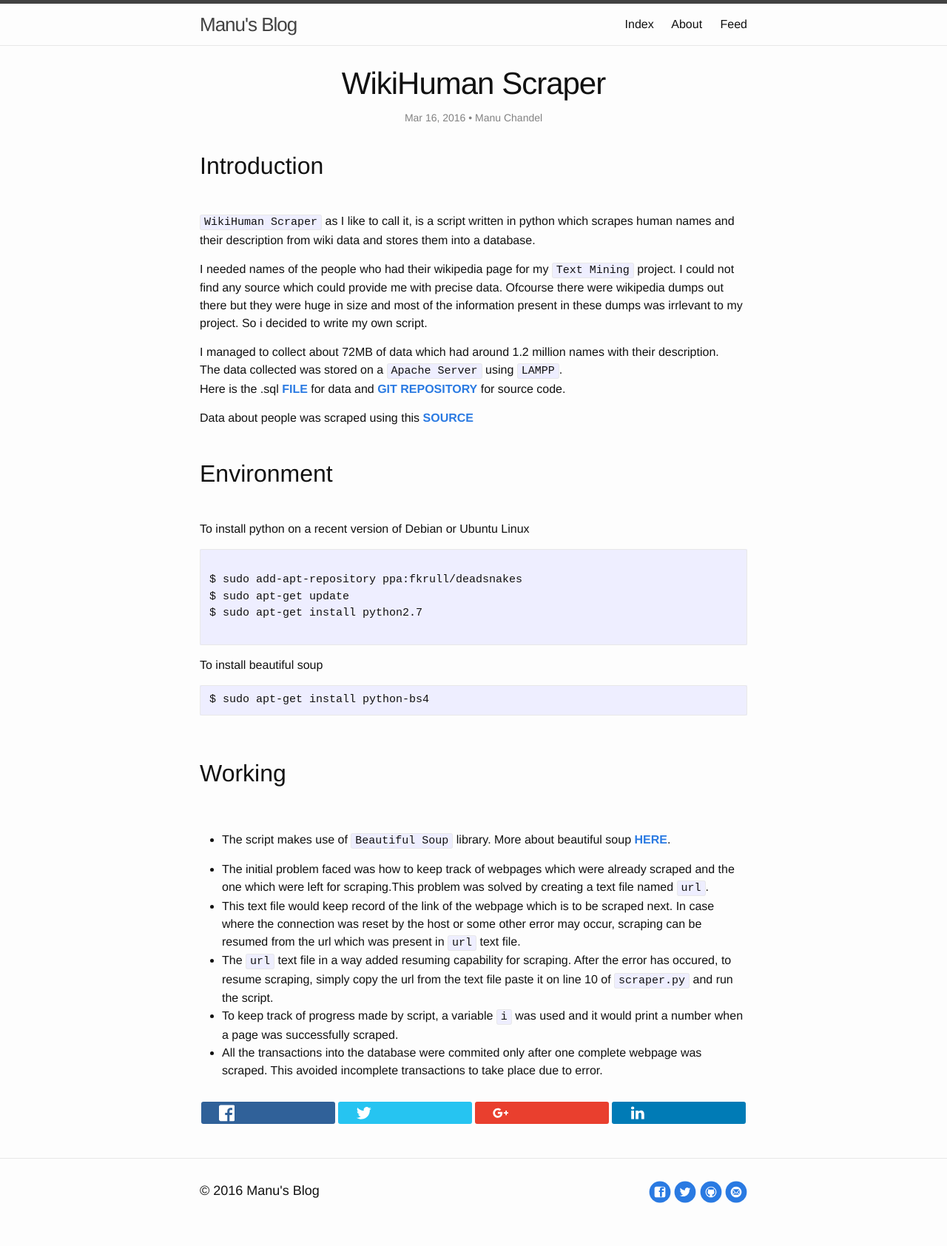
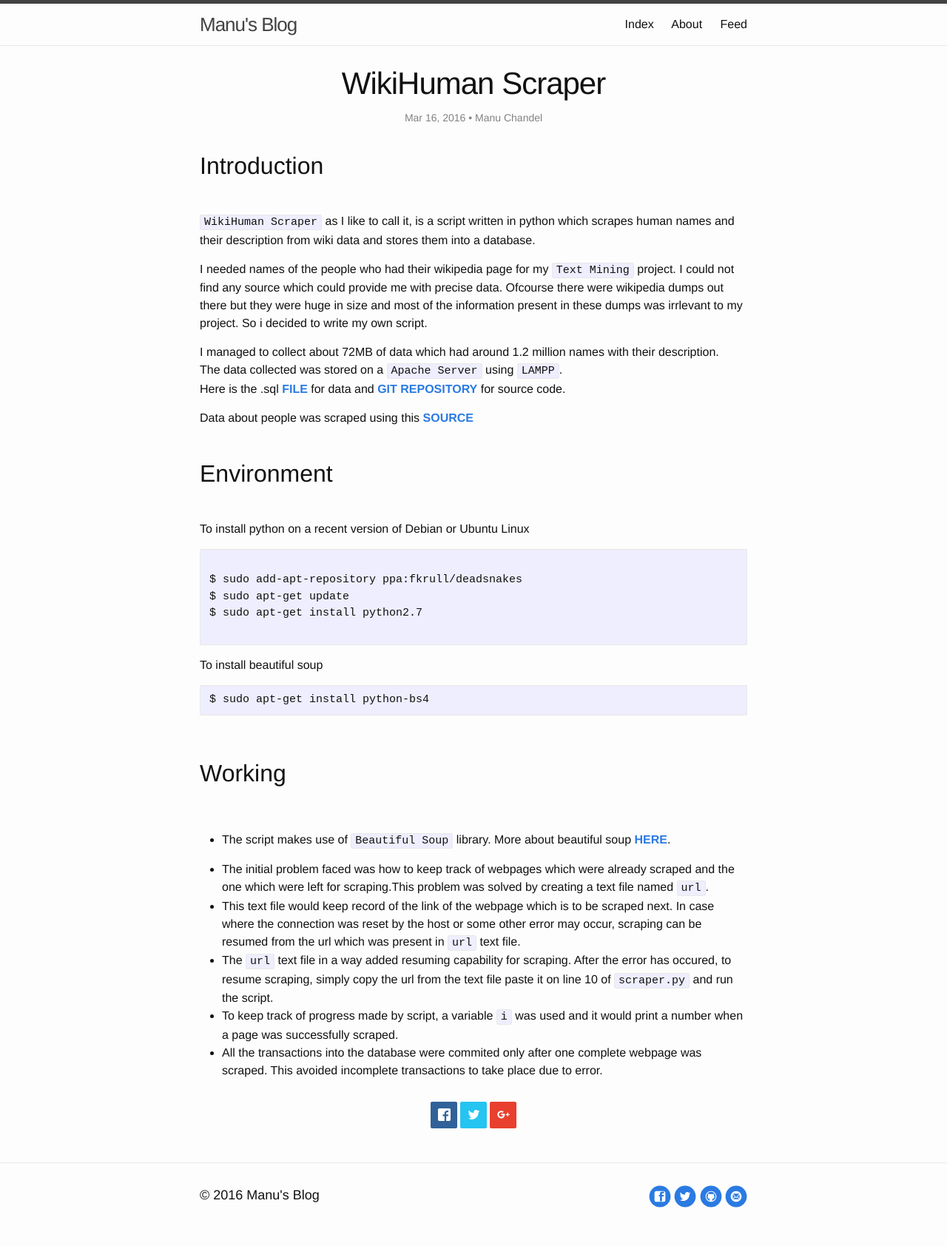
Before and after one commit to manuchandel/manuchandel.github.io, a Jekyll site: the page built from _posts/2016-03-16-WikiHumanScraper.md, in a window 1280 px wide. Shown: the whole page at 74% size. Built offline with Jekyll 4.4.1, drawn with Linux system fonts in a browser that asks for light colours; nearby versions of some CDN libraries; comment, search, counter and statistics services are not loaded.

Commit message:
adjusted width and aligned to center

```diff
--- a/_includes/sharing.html
+++ b/_includes/sharing.html
@@ -1,4 +1,4 @@
-<div style="margin-bottom: 1em;" >
+<div style="width:120px; margin: 1em auto 1em ; text-align:left;" >
   <ul class="rrssb-buttons rrssb-1">
 
     <li class="rrssb-facebook">
@@ -24,21 +24,14 @@
         <!--<span class="rrssb-text">twitter</span>-->
       </a>
     </li>
+
      <li class="rrssb-googleplus">
       <a href="https://plus.google.com/share?url={{ site.url }}{{ page.url }}" rel="nofollow" target="_blank" title="Share on Google+" class="popup">
         <span class="rrssb-icon">
-          <svg xmlns="http://www.w3.org/2000/svg" width="24" height="24" viewBox="0 0 24 24"><path d="M21 8.29h-1.95v2.6h-2.6v1.82h2.6v2.6H21v-2.6h2.6v-1.885H21V8.29zM7.614 10.306v2.925h3.9c-.26 1.69-1.755 2.925-3.9 2.925-2.34 0-4.29-2.016-4.29-4.354s1.885-4.353 4.29-4.353c1.104 0 2.014.326 2.794 1.105l2.08-2.08c-1.3-1.17-2.924-1.883-4.874-1.883C3.65 4.586.4 7.835.4 11.8s3.25 7.212 7.214 7.212c4.224 0 6.953-2.988 6.953-7.082 0-.52-.065-1.104-.13-1.624H7.614z"/></svg>            </span>
+          <svg xmlns="http://www.w3.org/2000/svg" width="24" height="24" viewBox="0 0 24 24"><path d="M21 8.29h-1.95v2.6h-2.6v1.82h2.6v2.6H21v-2.6h2.6v-1.885H21V8.29zM7.614 10.306v2.925h3.9c-.26 1.69-1.755 2.925-3.9 2.925-2.34 0-4.29-2.016-4.29-4.354s1.885-4.353 4.29-4.353c1.104 0 2.014.326 2.794 1.105l2.08-2.08c-1.3-1.17-2.924-1.883-4.874-1.883C3.65 4.586.4 7.835.4 11.8s3.25 7.212 7.214 7.212c4.224 0 6.953-2.988 6.953-7.082 0-.52-.065-1.104-.13-1.624H7.614z"/></svg>
+        </span>
         <!--<span class="rrssb-text">google+</span>-->
       </a>
     </li>
-
-    <li class="rrssb-linkedin">
-      <!-- Replace href with your meta and URL information -->
-      <a href="http://www.linkedin.com/shareArticle?mini=true&amp;url={{page.url | prepend : site.url }}" class="popup">
-        <span class="rrssb-icon"><svg xmlns="http://www.w3.org/2000/svg" viewBox="0 0 28 28"><path d="M25.424 15.887v8.447h-4.896v-7.882c0-1.98-.71-3.33-2.48-3.33-1.354 0-2.158.91-2.514 1.802-.13.315-.162.753-.162 1.194v8.216h-4.9s.067-13.35 0-14.73h4.9v2.087c-.01.017-.023.033-.033.05h.032v-.05c.65-1.002 1.812-2.435 4.414-2.435 3.222 0 5.638 2.106 5.638 6.632zM5.348 2.5c-1.676 0-2.772 1.093-2.772 2.54 0 1.42 1.066 2.538 2.717 2.546h.032c1.71 0 2.77-1.132 2.77-2.546C8.056 3.593 7.02 2.5 5.344 2.5h.005zm-2.48 21.834h4.896V9.604H2.867v14.73z"/></svg></span>
-        <!--<span class="rrssb-text">linkedin</span>-->
-      </a>
-    </li>
-
   </ul>
 </div>
```
